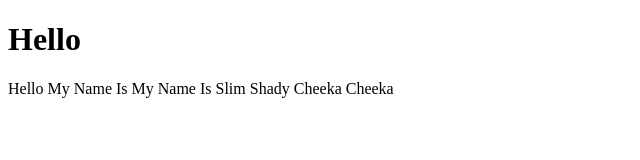
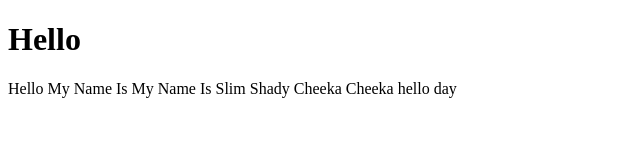
Before and after one commit to ChangMinXuan/Z-Tech, a plain HTML site: page Testing.html in a window 1280 px wide. Shown: the full height of the page, 0-640 px from the left. Drawn offline with Linux system fonts and the light colour scheme.

Commit message:
jiayeetest

```diff
--- a/Testing.html
+++ b/Testing.html
@@ -15,5 +15,7 @@
     My Name Is
     Slim Shady
     Cheeka Cheeka
+
+    hello day
 </body>
 </html>
```
